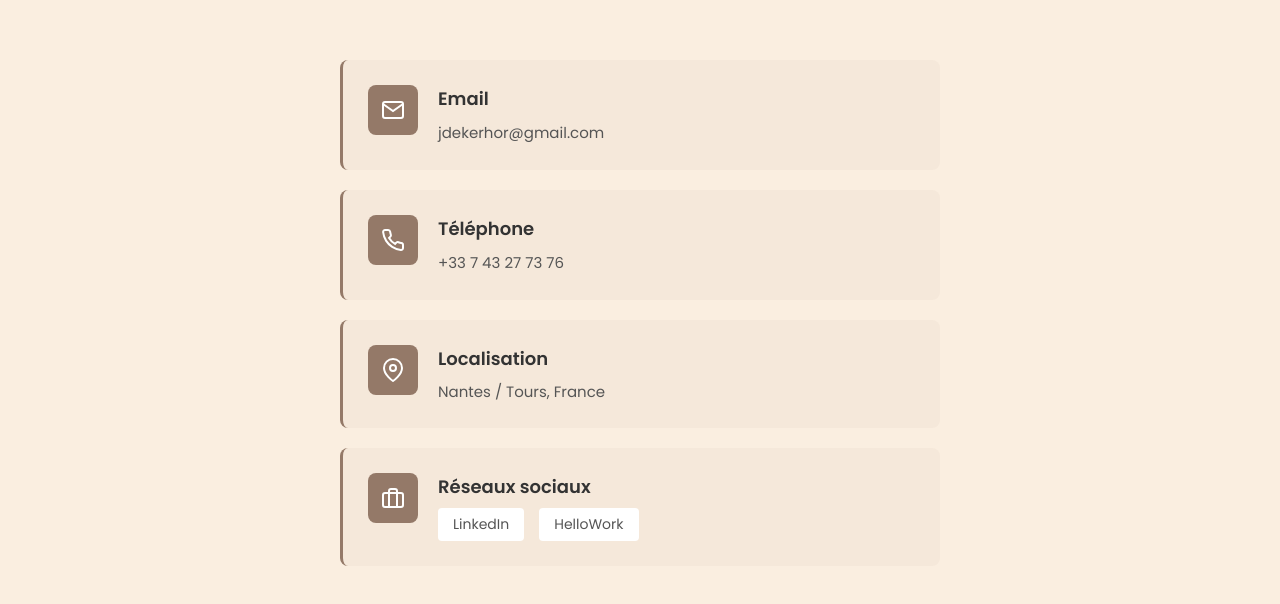
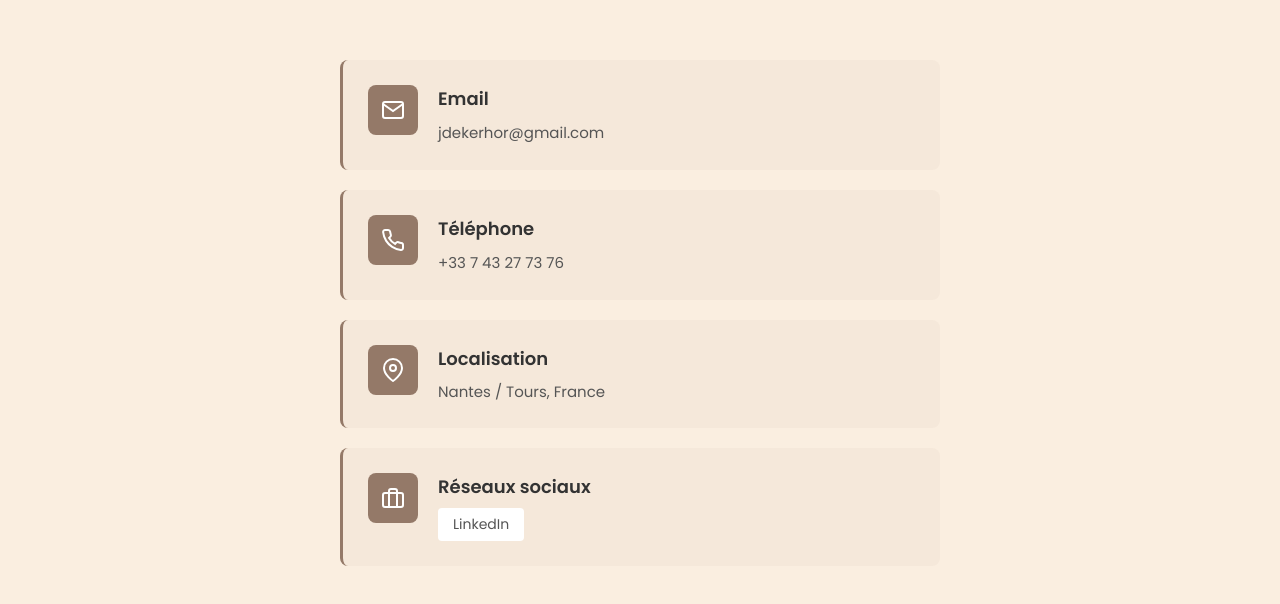
Before and after one commit to Loxiary/jdk_portfolio.github.io, a website: page public/html/contact.html in a window 1280 px wide. Shown: the part 234-838 px from the top of the page. Drawn offline with Linux system fonts and the light colour scheme.

Commit message:
hellowork removed

```diff
--- a/public/html/contact.html
+++ b/public/html/contact.html
@@ -88,7 +88,6 @@
                                 <h3>Réseaux sociaux</h3>
                                 <div class="social-links">
                                     <a href="https://www.linkedin.com/in/jeanne-de-kerhor-ba72303a9/" target="_blank">LinkedIn</a>
-                                    <a href="https://www.linkedin.com/in/jeanne-de-kerhor-ba72303a9/" target="_blank">HelloWork</a>
                                 </div>
                             </div>
                         </div>
```
